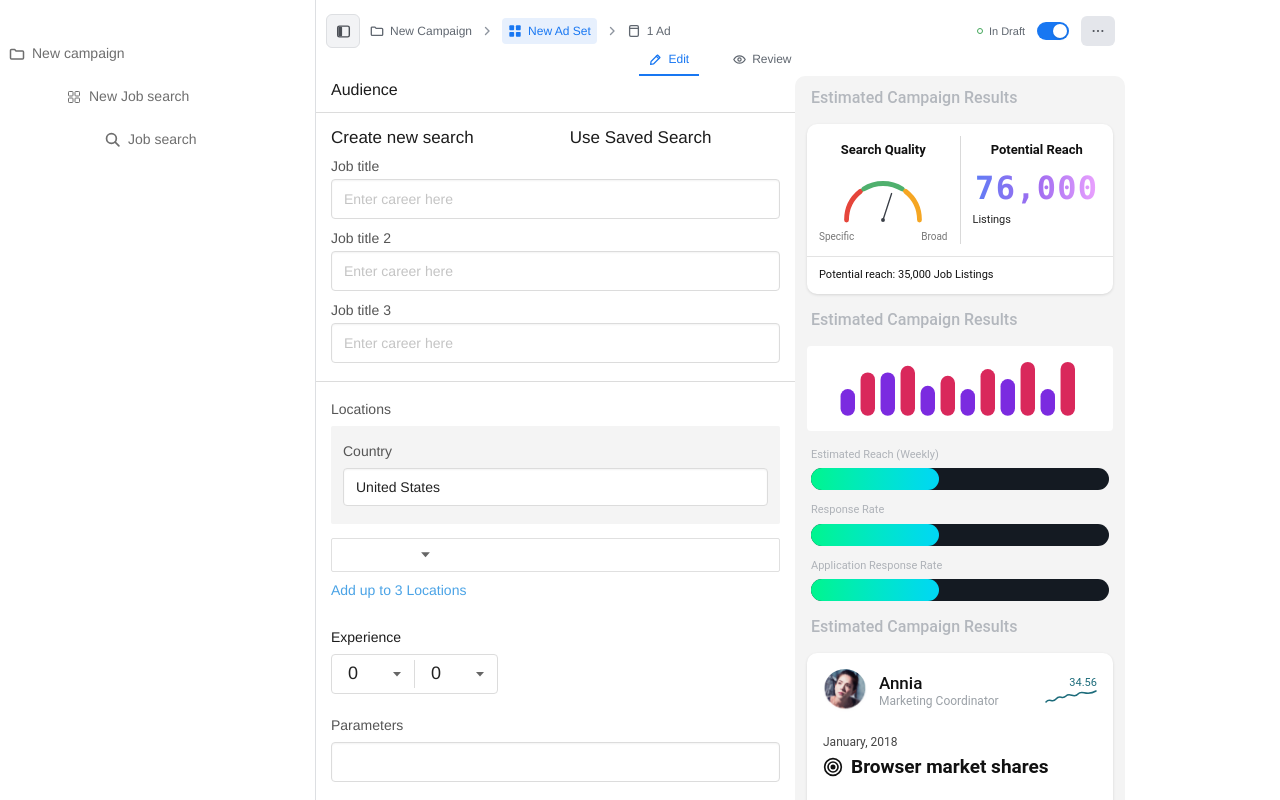
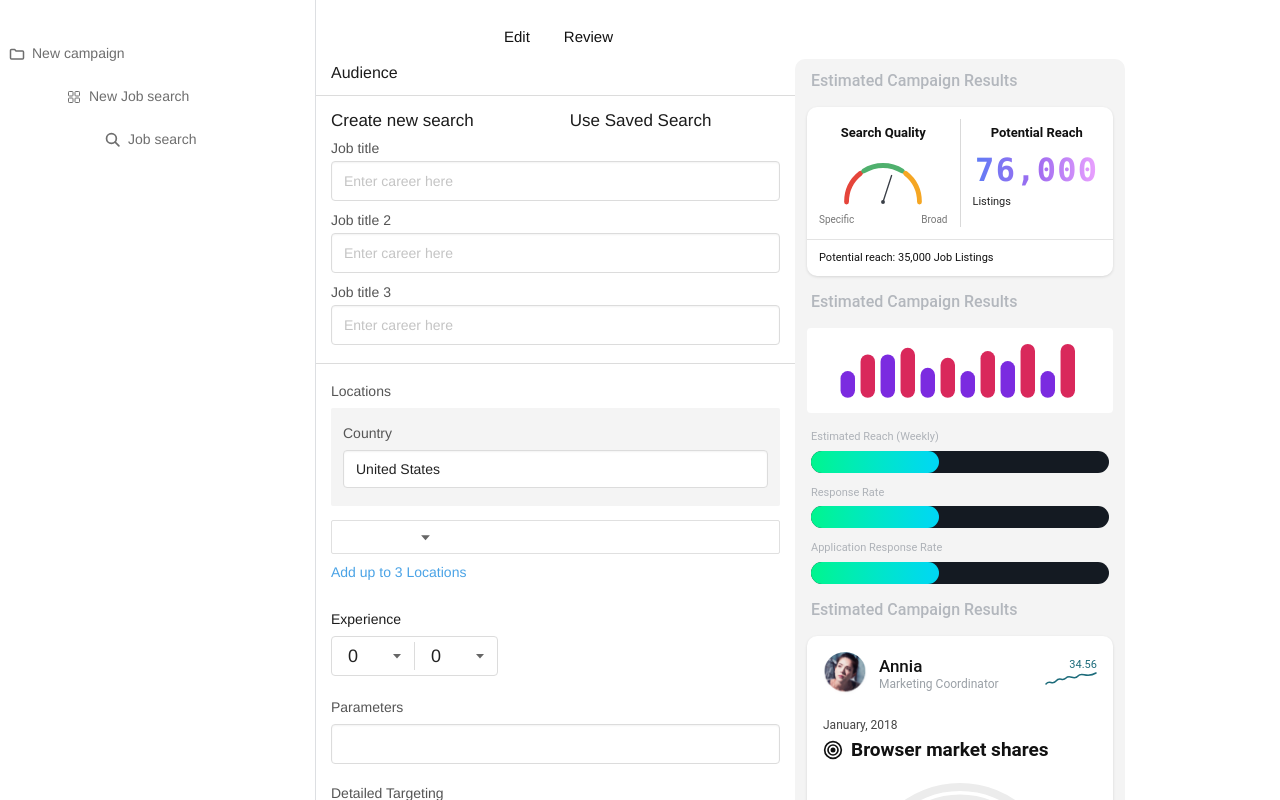
Before and after one commit to Nisha-developers/Zymm-design-, a React (Vite) app: page /ads in a window 1280 px wide. Shown: the top 800 px of the page. Built offline with nearby package versions, Linux system fonts and the light colour scheme.

Commit message:
Update TopBar.jsx

```diff
--- a/src/components/ads/TopBar.jsx
+++ b/src/components/ads/TopBar.jsx
@@ -1,68 +1,21 @@
-import { AdIcon, ChevronRight, DotsIcon, EyeIcon, FolderIcon, GridIcon, PanelIcon, PencilIcon } from './icons';
+const TABS = [
+  { id: 'edit', label: 'Edit' },
+  { id: 'review', label: 'Review' },
+];
 
-export default function TopBar({ onToggleTree, isDraft, onToggleDraft, tab, onTab }) {
+export default function TopBar({ tab, onTab }) {
   return (
-    <header className="px-[10px] pt-[14px]">
-      <div className="flex items-center justify-between gap-2">
-        <div className="flex min-w-0 items-center gap-[10px]">
-          <button
-            type="button"
-            onClick={onToggleTree}
-            aria-label="Toggle campaign tree"
-            className="flex h-[34px] w-[34px] shrink-0 cursor-pointer items-center justify-center rounded-md border border-[#dddfe2] bg-[#f2f3f5] text-[#4b4f56]"
-          >
-            <PanelIcon size={15} />
-          </button>
-          <nav aria-label="Breadcrumb" className="flex min-w-0 items-center gap-[10px] overflow-x-auto text-[12px] text-[#606770] [scrollbar-width:none]">
-            <span className="flex shrink-0 items-center gap-[6px] whitespace-nowrap"><FolderIcon size={14} />New Campaign</span>
-            <ChevronRight className="shrink-0 text-[#8d949e]" />
-            <span className="flex shrink-0 items-center gap-[6px] whitespace-nowrap rounded bg-[#e7f0fd] px-[6px] py-[4px] font-medium text-[#1877f2]"><GridIcon size={14} />New Ad Set</span>
-            <ChevronRight className="shrink-0 text-[#8d949e]" />
-            <span className="flex shrink-0 items-center gap-[6px] whitespace-nowrap"><AdIcon size={14} />1 Ad</span>
-          </nav>
-        </div>
-
-        <div className="flex shrink-0 items-center gap-3">
-          <span className="hidden items-center gap-[6px] text-[11px] text-[#606770] sm:flex">
-            <span className="h-[6px] w-[6px] rounded-full border border-[#42a65a]" />
-            In Draft
-          </span>
-          <button
-            type="button"
-            role="switch"
-            aria-checked={isDraft}
-            aria-label="Draft status"
-            onClick={onToggleDraft}
-            className={`relative h-[18px] w-[32px] shrink-0 cursor-pointer rounded-full transition-colors ${isDraft ? 'bg-[#1877f2]' : 'bg-[#bec3c9]'}`}
-          >
-            <span className={`absolute top-[2px] left-[2px] h-[14px] w-[14px] rounded-full bg-white shadow transition-transform ${isDraft ? 'translate-x-[14px]' : ''}`} />
-          </button>
-          <button
-            type="button"
-            aria-label="More options"
-            className="flex h-[30px] w-[34px] cursor-pointer items-center justify-center rounded-md bg-[#e4e6eb] text-[#4b4f56]"
-          >
-            <DotsIcon size={14} />
-          </button>
-        </div>
-      </div>
-
-      <div className="flex justify-center gap-6 text-[12px] font-medium" role="tablist">
-        {[
-          { id: 'edit', label: 'Edit', Icon: PencilIcon },
-          { id: 'review', label: 'Review', Icon: EyeIcon },
-        ].map(({ id, label, Icon }) => (
+    <header className="bg-white pb-[10px] pt-[26px]">
+      <div className="flex justify-center gap-[34px] text-[15px] text-[#111] md:justify-start md:pl-[188px]" role="tablist">
+        {TABS.map(({ id, label }) => (
           <button
             key={id}
             type="button"
             role="tab"
             aria-selected={tab === id}
             onClick={() => onTab(id)}
-            className={`flex cursor-pointer items-center gap-[6px] border-b-2 px-[10px] pb-[6px] pt-[2px] ${
-              tab === id ? 'border-[#1877f2] text-[#1877f2]' : 'border-transparent text-[#606770]'
-            }`}
+            className={`cursor-pointer ${tab === id ? 'font-medium' : 'font-normal'}`}
           >
-            <Icon size={13} />
             {label}
           </button>
         ))}
```
